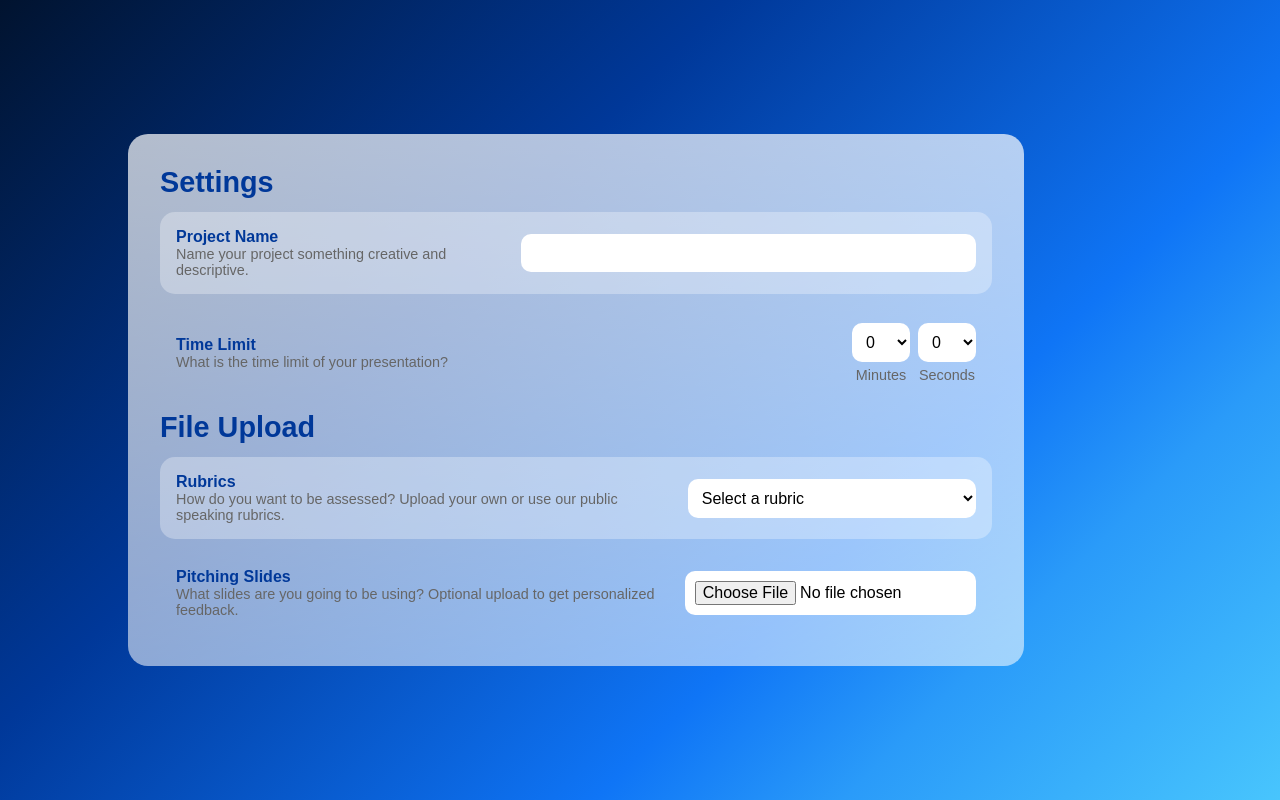
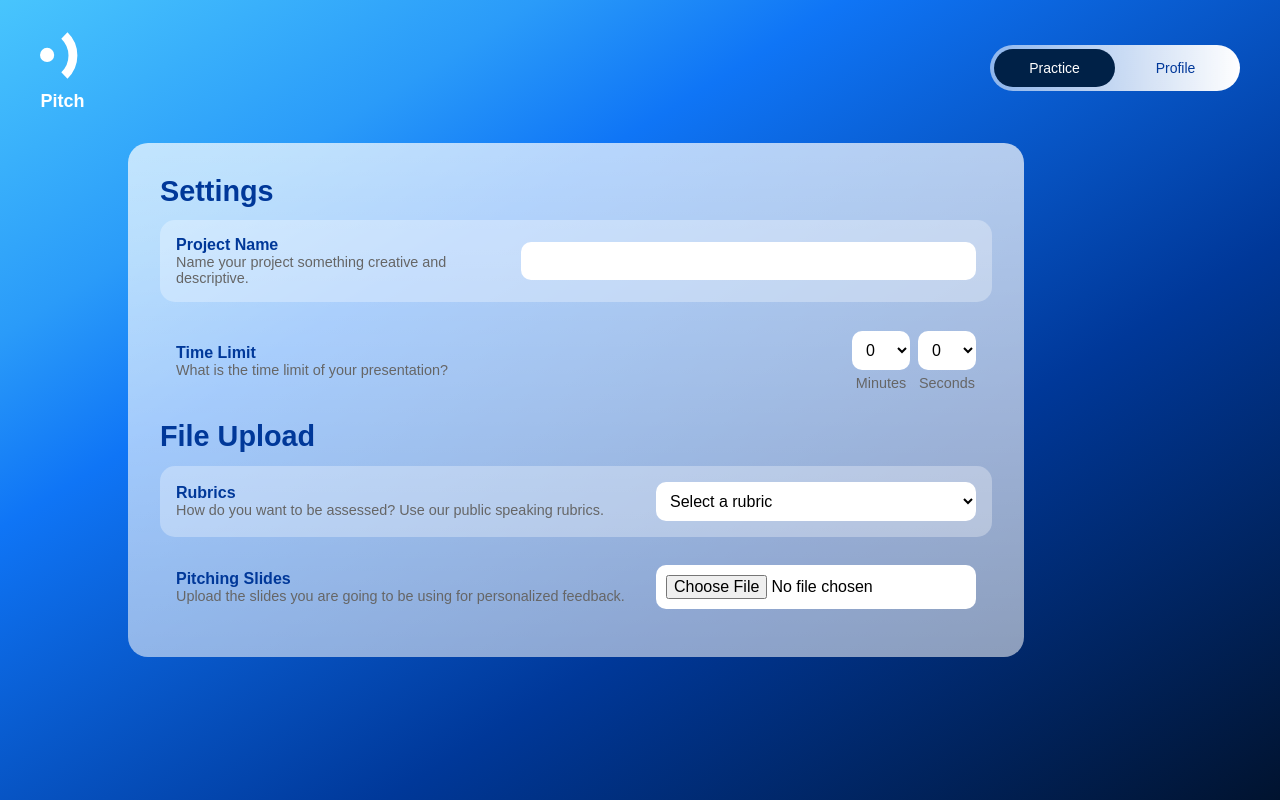
Before and after one commit to puyepuye/conuhacks-PitchItPerfect, a Next.js app in the folder client/: page /settings in a window 1280 px wide. Built offline with nearby package versions, Linux system fonts and the light colour scheme.

Commit message:
added logo and toggle to settings page

```diff
--- a/client/src/app/select/page.tsx
+++ b/client/src/app/select/page.tsx
@@ -22,13 +22,11 @@ export default function SelectPage() {
       </div>
 
       {/* Navigation Buttons */}
-      <div className="nav-buttons">
       <div className="toggle-container">
       <div className="toggle">
         <button className="toggle-btn active">Practice</button>
         <button className="toggle-btn">Profile</button>
       </div>
-    </div>
       </div>
 
       {/* Heading */}
--- a/client/src/app/settings/page.tsx
+++ b/client/src/app/settings/page.tsx
@@ -1,6 +1,8 @@
 "use client";
 
 import React from "react";
+import "./settings.css"; // Import the updated styles
+import Image from "next/image";
 
 const PitchUploader: React.FC = () => {
   // Generate options for 0-59 minutes & seconds
@@ -20,13 +22,25 @@ const PitchUploader: React.FC = () => {
         left: 0,
         width: "100vw",
         height: "100vh",
-        background: "linear-gradient(-45deg, #48C5FD 0%, #2A9BF9 21%, #0F75F6 33%, #003899 65%, #01132F 100%)",
         display: "flex",
         justifyContent: "flex-start",
         alignItems: "center",
         paddingLeft: "10vw",
       }}
     >
+
+      <div className="logo-container">
+        <Image src="/icons/pitchlogo.svg" alt="Pitch Logo" width={50} height={50} className="logo"/>
+        <span className="logo-text">Pitch</span>
+      </div>
+
+      <div className="toggle-container">
+        <div className="toggle">
+          <button className="toggle-btn active">Practice</button>
+          <button className="toggle-btn">Profile</button>
+        </div>
+      </div>
+
       {/* Main Settings Box */}
       <div
         style={{
@@ -149,7 +163,7 @@ const PitchUploader: React.FC = () => {
           <div style={{ display: "flex", flexDirection: "column" }}>
             <label style={{ color: "#003899", fontSize: "1rem", fontWeight: "600" }}>Rubrics</label>
             <p style={{ color: "#666", fontSize: "0.9rem" }}>
-              How do you want to be assessed? Upload your own or use our public speaking rubrics.
+              How do you want to be assessed? Use our public speaking rubrics.
             </p>
           </div>
           <select
@@ -166,7 +180,6 @@ const PitchUploader: React.FC = () => {
           >
             <option value="default">Select a rubric</option>
             <option value="public">Use Public Speaking Rubric</option>
-            <option value="custom">Upload Your Own</option>
           </select>
         </div>
 
@@ -185,7 +198,7 @@ const PitchUploader: React.FC = () => {
           <div style={{ display: "flex", flexDirection: "column" }}>
             <label style={{ color: "#003899", fontSize: "1rem", fontWeight: "600" }}>Pitching Slides</label>
             <p style={{ color: "#666", fontSize: "0.9rem" }}>
-              What slides are you going to be using? Optional upload to get personalized feedback.
+              Upload the slides you are going to be using for personalized feedback.
             </p>
           </div>
           <input
--- /dev/null
+++ b/client/src/app/settings/settings.css
@@ -0,0 +1,63 @@
+/* Move Logo to the Top-Left Corner */
+.logo-container {
+    position: absolute;
+    top: 32px;  /* Keeps the same top padding */
+    left: 40px;  /* Moves the logo to the left */
+    display: flex;
+    flex-direction: column; /* Stacks logo and text */
+    align-items: center; /* Ensures they remain centered */
+    justify-content: center;
+    text-align: center;
+    gap: 12px; /* Space between logo and text */
+}
+
+/* Adjust Logo Size */
+.logo {
+    width: 45px; /* Slightly smaller for better alignment */
+    height: auto;
+}
+
+/* Move "Pitch" Slightly to the Left */
+.logo-text {
+    font-size: 18px;
+    font-weight: bold;
+    text-align: center;
+    margin-left: 0; /* Reset any previous adjustments */
+}
+
+.toggle-container {
+    position: absolute;
+    top: 45px; /* Adjusts positioning */
+    right: 40px; /* Moves to top-right */
+}
+
+/* Toggle Button Wrapper */
+.toggle {
+    display: flex;
+    align-items: center;
+    width: 250px;
+    height: 46px;
+    background: linear-gradient(90deg, rgba(255, 255, 255, 0.54) 0%, #FFFFFF 100%);
+    border-radius: 50px;
+    padding: 4px; /* Inner spacing */
+}
+
+/* Toggle Buttons */
+.toggle-btn {
+    flex: 1;
+    height: 38px;
+    border: none;
+    border-radius: 50px;
+    font-size: 14px;
+    cursor: pointer;
+    background: transparent;
+    color: #003899;
+    font-weight: 500;
+    transition: 0.3s ease;
+}
+
+/* Active Button */
+.toggle-btn.active {
+    background: #002147;
+    color: white;
+}
```
